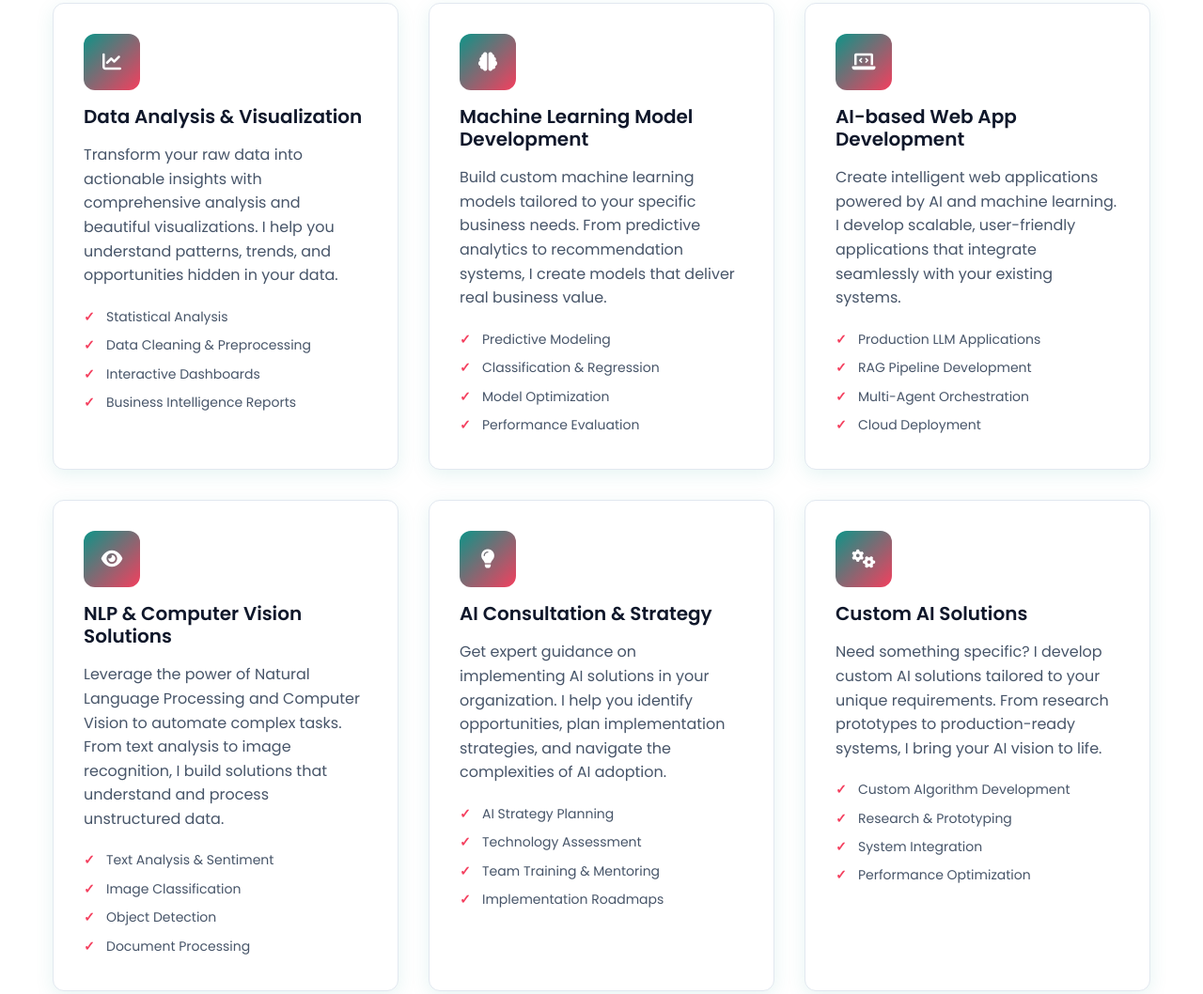
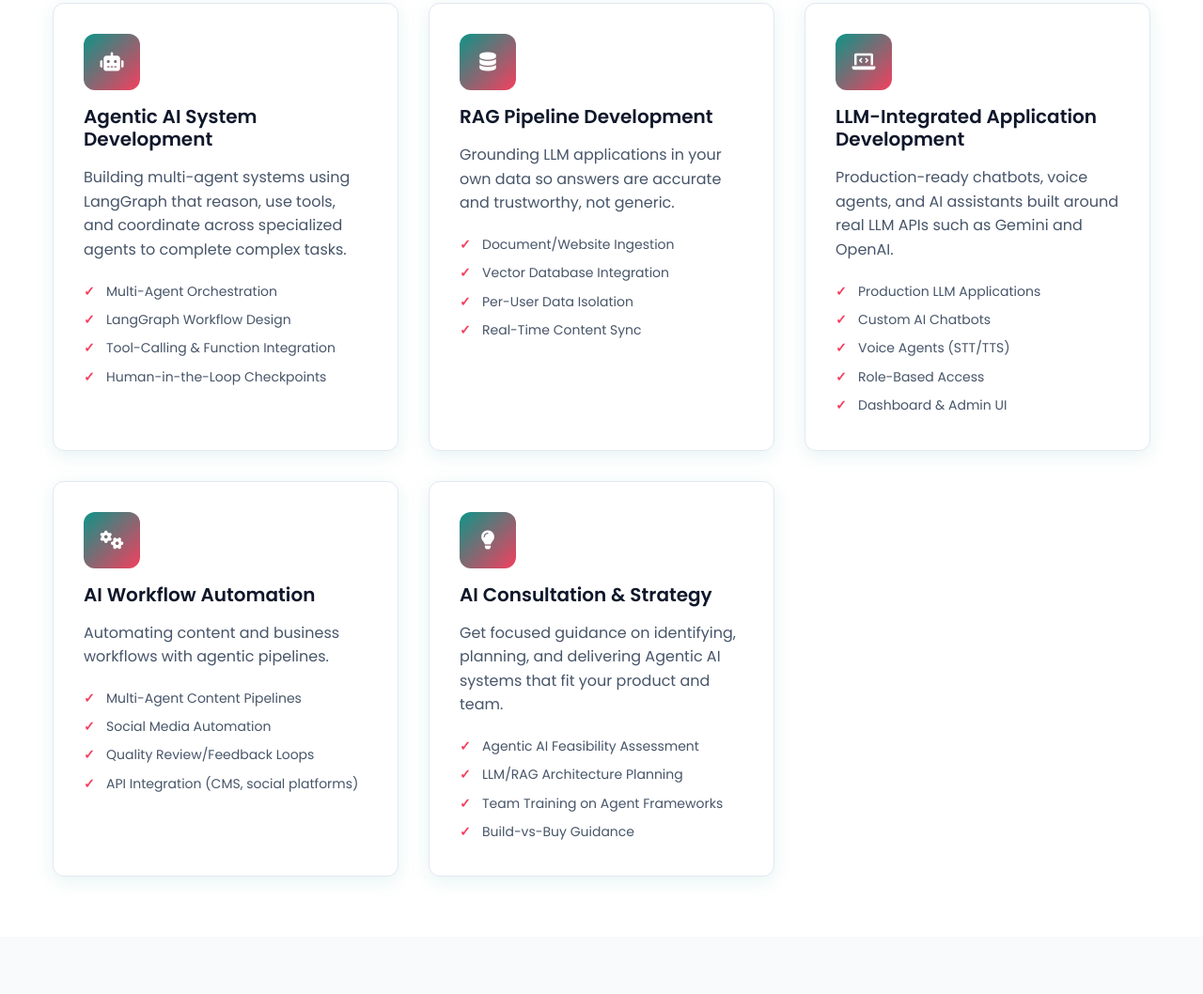
Before and after one commit to asiifkarim/Asif_Karim_Portfolio_website, a plain HTML site: page frontend/src/services.html in a window 1280 px wide. Shown: the part 646-1704 px from the top of the page at 94% size. Drawn offline with Linux system fonts and the light colour scheme.

Commit message:
Correct portfolio experience and services

```diff
--- a/frontend/src/js/main.js
+++ b/frontend/src/js/main.js
@@ -181,14 +181,23 @@ async function loadProjects() {
 
 window.loadProjects = loadProjects;
 
+function setCopyrightYear() {
+    document.querySelectorAll('.copyright-year').forEach(element => {
+        element.textContent = new Date().getFullYear();
+    });
+}
+
 document.addEventListener('DOMContentLoaded', () => {
     new ThemeManager();
     new NavigationManager();
     new AnimationManager();
     new NewsletterManager();
+    setCopyrightYear();
     loadProjects();
     document.body.classList.add('loaded');
 });
+
+setCopyrightYear();
 
 window.addEventListener('resize', () => {
     document.body.classList.toggle('mobile', window.innerWidth <= 768);
--- a/frontend/src/services.html
+++ b/frontend/src/services.html
@@ -75,37 +75,35 @@
                 <div class="services-grid">
                     <div class="service-card">
                         <div class="service-icon">
-                            <i class="fas fa-chart-line"></i>
+                            <i class="fas fa-robot"></i>
                         </div>
-                        <h3>Data Analysis & Visualization</h3>
+                        <h3>Agentic AI System Development</h3>
                         <p>
-                            Transform your raw data into actionable insights with comprehensive analysis
-                            and beautiful visualizations. I help you understand patterns, trends, and
-                            opportunities hidden in your data.
+                            Building multi-agent systems using LangGraph that reason, use tools, and
+                            coordinate across specialized agents to complete complex tasks.
                         </p>
                         <ul class="service-features">
-                            <li>Statistical Analysis</li>
-                            <li>Data Cleaning & Preprocessing</li>
-                            <li>Interactive Dashboards</li>
-                            <li>Business Intelligence Reports</li>
+                            <li>Multi-Agent Orchestration</li>
+                            <li>LangGraph Workflow Design</li>
+                            <li>Tool-Calling & Function Integration</li>
+                            <li>Human-in-the-Loop Checkpoints</li>
                         </ul>
                     </div>
 
                     <div class="service-card">
                         <div class="service-icon">
-                            <i class="fas fa-brain"></i>
+                            <i class="fas fa-database"></i>
                         </div>
-                        <h3>Machine Learning Model Development</h3>
+                        <h3>RAG Pipeline Development</h3>
                         <p>
-                            Build custom machine learning models tailored to your specific business needs.
-                            From predictive analytics to recommendation systems, I create models that
-                            deliver real business value.
+                            Grounding LLM applications in your own data so answers are accurate and
+                            trustworthy, not generic.
                         </p>
                         <ul class="service-features">
-                            <li>Predictive Modeling</li>
-                            <li>Classification & Regression</li>
-                            <li>Model Optimization</li>
-                            <li>Performance Evaluation</li>
+                            <li>Document/Website Ingestion</li>
+                            <li>Vector Database Integration</li>
+                            <li>Per-User Data Isolation</li>
+                            <li>Real-Time Content Sync</li>
                         </ul>
                     </div>
 
@@ -113,35 +111,33 @@
                         <div class="service-icon">
                             <i class="fas fa-laptop-code"></i>
                         </div>
-                        <h3>AI-based Web App Development</h3>
+                        <h3>LLM-Integrated Application Development</h3>
                         <p>
-                            Create intelligent web applications powered by AI and machine learning.
-                            I develop scalable, user-friendly applications that integrate seamlessly
-                            with your existing systems.
+                            Production-ready chatbots, voice agents, and AI assistants built around
+                            real LLM APIs such as Gemini and OpenAI.
                         </p>
                         <ul class="service-features">
                             <li>Production LLM Applications</li>
-                            <li>RAG Pipeline Development</li>
-                            <li>Multi-Agent Orchestration</li>
-                            <li>Cloud Deployment</li>
+                            <li>Custom AI Chatbots</li>
+                            <li>Voice Agents (STT/TTS)</li>
+                            <li>Role-Based Access</li>
+                            <li>Dashboard & Admin UI</li>
                         </ul>
                     </div>
 
                     <div class="service-card">
                         <div class="service-icon">
-                            <i class="fas fa-eye"></i>
+                            <i class="fas fa-cogs"></i>
                         </div>
-                        <h3>NLP & Computer Vision Solutions</h3>
+                        <h3>AI Workflow Automation</h3>
                         <p>
-                            Leverage the power of Natural Language Processing and Computer Vision to
-                            automate complex tasks. From text analysis to image recognition, I build
-                            solutions that understand and process unstructured data.
+                            Automating content and business workflows with agentic pipelines.
                         </p>
                         <ul class="service-features">
-                            <li>Text Analysis & Sentiment</li>
-                            <li>Image Classification</li>
-                            <li>Object Detection</li>
-                            <li>Document Processing</li>
+                            <li>Multi-Agent Content Pipelines</li>
+                            <li>Social Media Automation</li>
+                            <li>Quality Review/Feedback Loops</li>
+                            <li>API Integration (CMS, social platforms)</li>
                         </ul>
                     </div>
 
@@ -151,33 +147,14 @@
                         </div>
                         <h3>AI Consultation & Strategy</h3>
                         <p>
-                            Get expert guidance on implementing AI solutions in your organization.
-                            I help you identify opportunities, plan implementation strategies, and
-                            navigate the complexities of AI adoption.
+                            Get focused guidance on identifying, planning, and delivering Agentic AI
+                            systems that fit your product and team.
                         </p>
                         <ul class="service-features">
-                            <li>AI Strategy Planning</li>
-                            <li>Technology Assessment</li>
-                            <li>Team Training & Mentoring</li>
-                            <li>Implementation Roadmaps</li>
-                        </ul>
-                    </div>
-
-                    <div class="service-card">
-                        <div class="service-icon">
-                            <i class="fas fa-cogs"></i>
-                        </div>
-                        <h3>Custom AI Solutions</h3>
-                        <p>
-                            Need something specific? I develop custom AI solutions tailored to your
-                            unique requirements. From research prototypes to production-ready systems,
-                            I bring your AI vision to life.
-                        </p>
-                        <ul class="service-features">
-                            <li>Custom Algorithm Development</li>
-                            <li>Research & Prototyping</li>
-                            <li>System Integration</li>
-                            <li>Performance Optimization</li>
+                            <li>Agentic AI Feasibility Assessment</li>
+                            <li>LLM/RAG Architecture Planning</li>
+                            <li>Team Training on Agent Frameworks</li>
+                            <li>Build-vs-Buy Guidance</li>
                         </ul>
                     </div>
                 </div>
@@ -284,15 +261,12 @@
                         <a href="mailto:asiif.krm@gmail.com" aria-label="Email">
                             <i class="fas fa-envelope"></i>
                         </a>
-                        <a href="tel:+923554539123" aria-label="Phone">
-                            <i class="fas fa-phone"></i>
-                        </a>
                     </div>
                 </div>
             </div>
 
             <div class="footer-bottom">
-                <p>&copy; 2025 Asif Karim | All Rights Reserved</p>
+                <p>&copy; <span class="copyright-year"></span> Asif Karim | All Rights Reserved</p>
             </div>
         </div>
     </footer>
```
Also changed, not shown: frontend/src/about.html (+27 -43 lines), frontend/src/contact.html (+1 -15 lines), frontend/src/index.html (+1 -4 lines), frontend/src/projects.html (+1 -4 lines).
